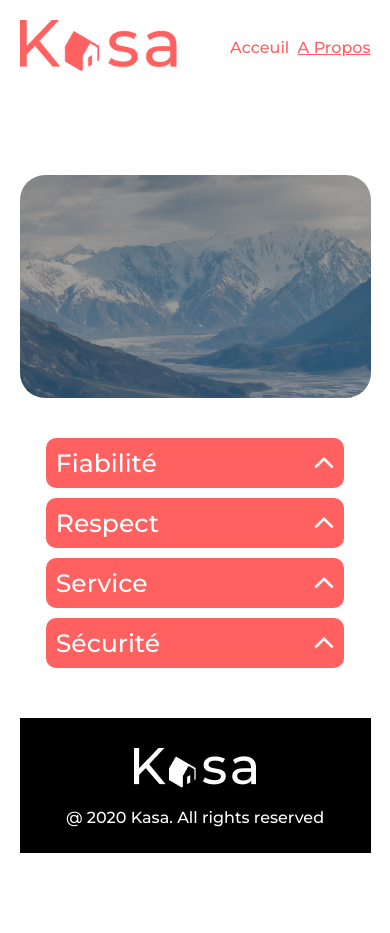
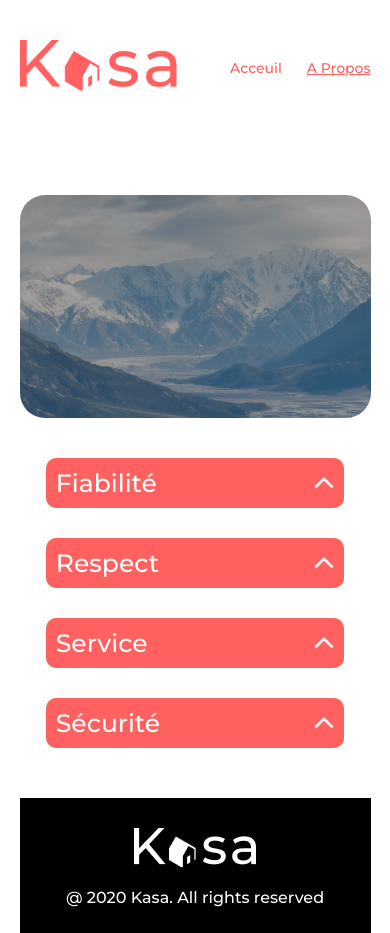
Before and after one commit to Bauwst/P7-Kasa, a React (Create React App) app: page /about in a window 390 px wide. Before the commit the page ends 853 px from the top, so only its background shows below. Built offline with nearby package versions, Linux system fonts and the light colour scheme.

Commit message:
Finalisation Acceuil + A propos + Erreur404 + Responsive des pages

```diff
--- a/src/styles/Collapse.css
+++ b/src/styles/Collapse.css
@@ -1,5 +1,5 @@
 .collapse{
-    margin-bottom: 10px;
+    margin-bottom: 30px;
 }
 
 .collapse-button{
--- a/src/styles/Header.css
+++ b/src/styles/Header.css
@@ -1,6 +1,6 @@
 header {
     width: 100%;
-    margin: 20px 0 40px 0;
+    margin: 40px 0 0 0;
     display:flex;
     justify-content: space-between;
     align-items: center;
--- a/src/styles/Nav.css
+++ b/src/styles/Nav.css
@@ -10,6 +10,7 @@
 .nav a {
     text-decoration: none;
     color: #FF6060;
+    font-size: 17px;
 }
 
 @media (max-width: 780px) {
@@ -24,4 +25,8 @@
     .nav li{
         margin: 0 ;
     }
+
+    .nav a {
+        font-size: 14px;
+    }
 }
--- a/src/styles/PageLogements.css
+++ b/src/styles/PageLogements.css
@@ -11,7 +11,7 @@
 }
 
 .collapse-logements > div{
-    width: 47%;
+    width: 45%;
 }
 
 .collapse-logements > div > p{
```
